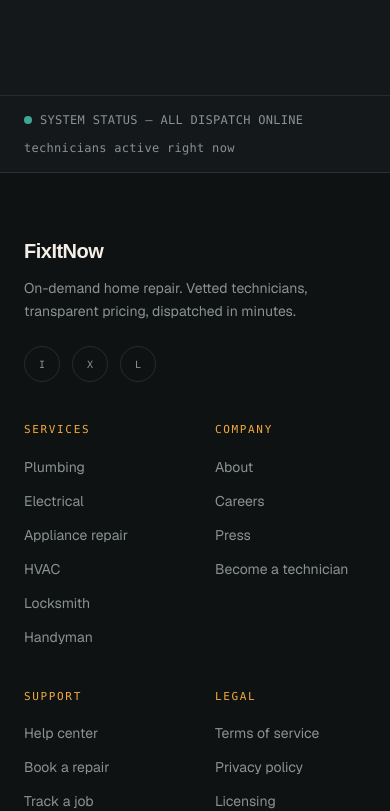
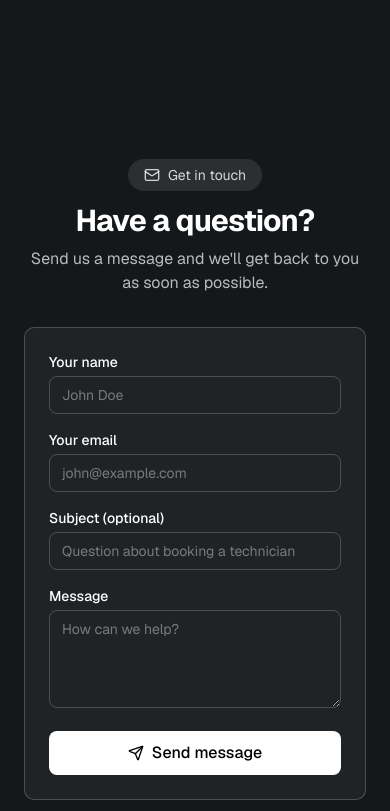
Before and after one commit to Fahad-smto/fixitnow-frontend-ts-, a Next.js app: page /home in a window 390 px wide. Shown: the part 6433-7244 px from the top of the page. Built offline with nearby package versions, Linux system fonts and the light colour scheme.

Commit message:
ContactSection color changed

```diff
--- a/app/home/page.tsx
+++ b/app/home/page.tsx
@@ -6,6 +6,7 @@ import Footer from '@/components/ui/footer';
 import HowItWorks from '@/components/ui/howItWorks';
 import HeroSlider from '@/components/ui/heroSlider';
 import FeatureSection from '@/components/ui/FeatureSection';
+import ContactSection from '@/components/ui/ContactSection';
 
  const home = () => {
    return (
@@ -16,6 +17,7 @@ import FeatureSection from '@/components/ui/FeatureSection';
    <FeatureSection></FeatureSection>
    <HowItWorks></HowItWorks>
    <TechnicianTrust></TechnicianTrust>
+   <ContactSection></ContactSection>
    <Footer></Footer>
      </div>
    );
--- a/components/ui/ContactSection.tsx
+++ b/components/ui/ContactSection.tsx
@@ -0,0 +1,109 @@
+'use client';
+
+import { useState } from 'react';
+import { Mail, Send } from 'lucide-react';
+import toast from 'react-hot-toast';
+
+// The email address that "Send" opens in the customer's own mail app.
+// Change this to your real support/contact email.
+const CONTACT_EMAIL = 'support@fixitnow.com';
+
+export default function ContactSection() {
+  const [name, setName] = useState('');
+  const [email, setEmail] = useState('');
+  const [subject, setSubject] = useState('');
+  const [message, setMessage] = useState('');
+
+  const handleSubmit = (e: React.FormEvent) => {
+    e.preventDefault();
+
+    if (!name.trim() || !email.trim() || !message.trim()) {
+      toast.error('Please fill in your name, email, and message');
+      return;
+    }
+
+    // No backend needed — this builds a "mailto:" link that opens the
+    // customer's own email app (Gmail, Outlook, etc.) with everything
+    // pre-filled, ready for them to hit send.
+    const body = `From: ${name} (${email})\n\n${message}`;
+    const mailtoUrl = `mailto:${CONTACT_EMAIL}?subject=${encodeURIComponent(
+      subject || 'Message from FixItNow'
+    )}&body=${encodeURIComponent(body)}`;
+
+    window.location.href = mailtoUrl;
+    toast.success('Opening your email app...');
+  };
+
+  return (
+    <section className="bg-[#14181a] py-16 text-white">
+      <div className="mx-auto max-w-3xl px-6">
+        <div className="mb-8 text-center">
+          <span className="mb-3 inline-flex items-center gap-2 rounded-full bg-white/10 px-4 py-1.5 text-sm text-white/80">
+            <Mail className="h-4 w-4" />
+            Get in touch
+          </span>
+          <h2 className="text-3xl font-bold tracking-tight text-white">Have a question?</h2>
+          <p className="mt-2 text-white/70">
+            Send us a message and we&apos;ll get back to you as soon as possible.
+          </p>
+        </div>
+
+        <form
+          onSubmit={handleSubmit}
+          className="space-y-4 rounded-lg border border-white/20 bg-white/5 p-6"
+        >
+          <div className="grid grid-cols-1 gap-4 sm:grid-cols-2">
+            <div>
+              <label className="mb-1 block text-sm font-medium text-white">Your name</label>
+              <input
+                value={name}
+                onChange={(e) => setName(e.target.value)}
+                placeholder="John Doe"
+                className="w-full rounded-md border border-white/20 bg-transparent px-3 py-2 text-sm text-white placeholder:text-white/40"
+              />
+            </div>
+            <div>
+              <label className="mb-1 block text-sm font-medium text-white">Your email</label>
+              <input
+                type="email"
+                value={email}
+                onChange={(e) => setEmail(e.target.value)}
+                placeholder="john@example.com"
+                className="w-full rounded-md border border-white/20 bg-transparent px-3 py-2 text-sm text-white placeholder:text-white/40"
+              />
+            </div>
+          </div>
+
+          <div>
+            <label className="mb-1 block text-sm font-medium text-white">Subject (optional)</label>
+            <input
+              value={subject}
+              onChange={(e) => setSubject(e.target.value)}
+              placeholder="Question about booking a technician"
+              className="w-full rounded-md border border-white/20 bg-transparent px-3 py-2 text-sm text-white placeholder:text-white/40"
+            />
+          </div>
+
+          <div>
+            <label className="mb-1 block text-sm font-medium text-white">Message</label>
+            <textarea
+              value={message}
+              onChange={(e) => setMessage(e.target.value)}
+              placeholder="How can we help?"
+              rows={4}
+              className="w-full rounded-md border border-white/20 bg-transparent px-3 py-2 text-sm text-white placeholder:text-white/40"
+            />
+          </div>
+
+          <button
+            type="submit"
+            className="flex w-full items-center justify-center gap-2 rounded-md bg-white py-2.5 font-medium text-black hover:bg-white/90"
+          >
+            <Send className="h-4 w-4" />
+            Send message
+          </button>
+        </form>
+      </div>
+    </section>
+  );
+}
```
